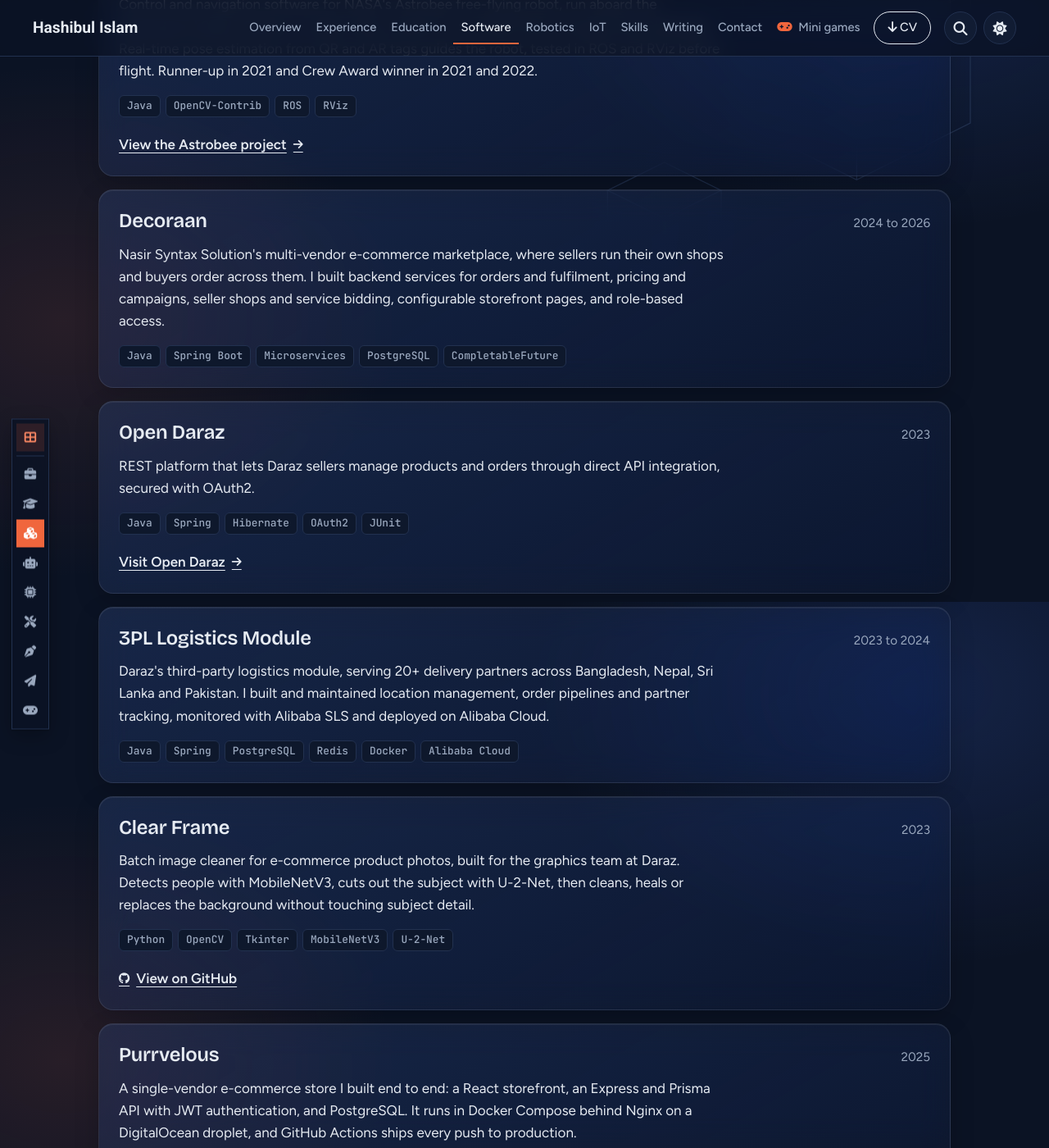
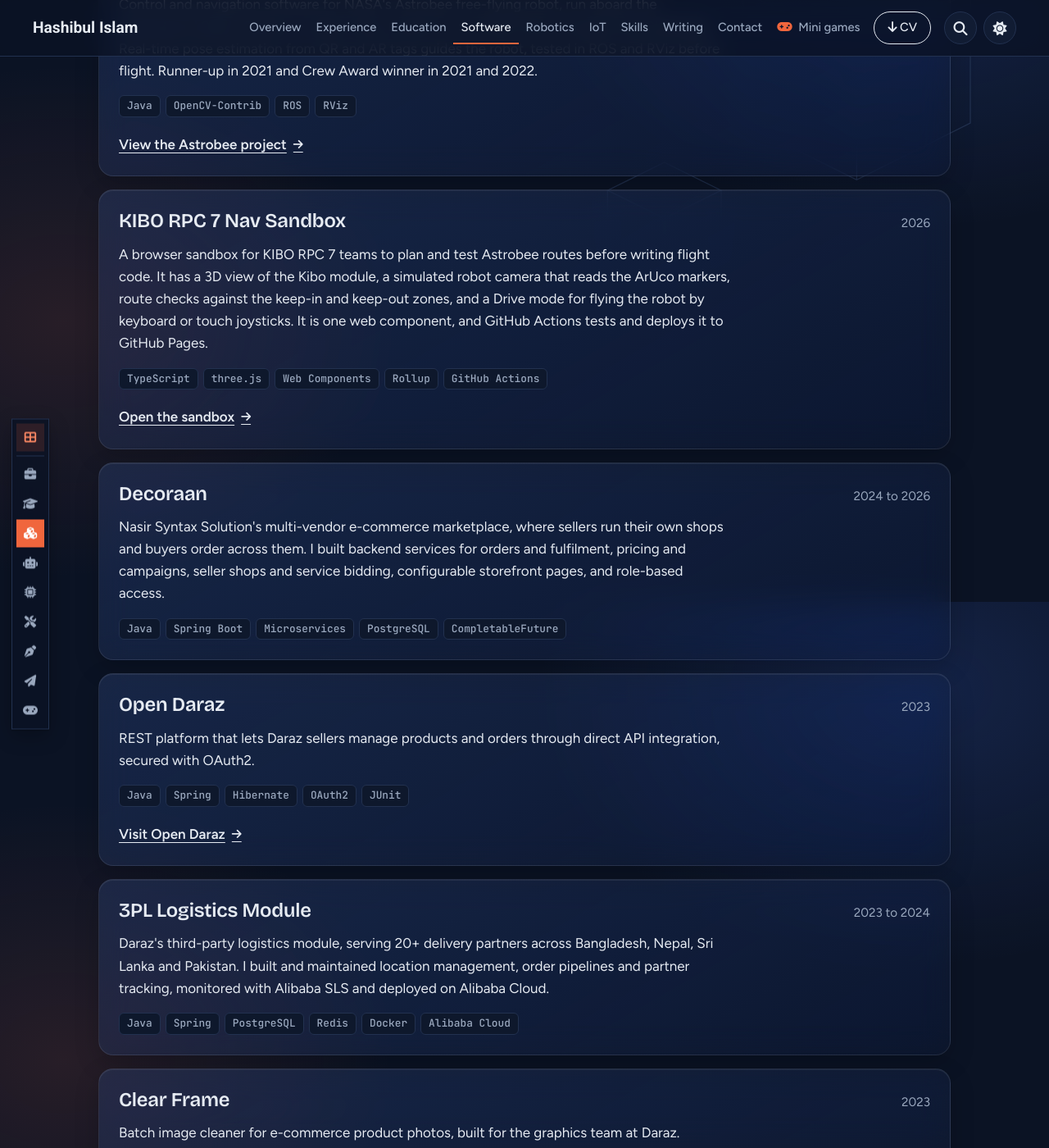
Before and after one commit to ihashib/ihashib.github.io, a Jekyll site: the page built from projects/index.html, in a window 1280 px wide and 1400 px high, scrolled down 235 px. Shown: the whole window at 82% size. Built offline with Jekyll 4.4.1, drawn with Linux system fonts in a browser that asks for light colours.

Commit message:
added kibor roc 7 sndbox

```diff
--- a/projects/index.html
+++ b/projects/index.html
@@ -31,6 +31,28 @@
           <li>Java</li><li>OpenCV-Contrib</li><li>ROS</li><li>RViz</li>
         </ul>
         <a class="project-link" href="https://drive.google.com/file/d/1LbiIwbwHw3qAXxAm_29r-K4MXJxWULG2/view" target="_blank" rel="noopener noreferrer">View the Astrobee project <i class="fas fa-arrow-right" aria-hidden="true"></i></a>
+      </div>
+    </article>
+
+    <article id="kibo-nav-sandbox" class="project" data-reveal>
+      <div class="card-body">
+        <div class="project-top">
+          <h3>KIBO RPC 7 Nav Sandbox</h3>
+          <span class="project-year">2026</span>
+        </div>
+        <p>
+          A browser sandbox for KIBO RPC 7 teams to plan and test Astrobee
+          routes before writing flight code. It has a 3D view of the Kibo
+          module, a simulated robot camera that reads the ArUco markers,
+          route checks against the keep-in and keep-out zones, and a Drive
+          mode for flying the robot by keyboard or touch joysticks. It is
+          one web component, and GitHub Actions tests and deploys it to
+          GitHub Pages.
+        </p>
+        <ul class="stack" aria-label="Stack">
+          <li>TypeScript</li><li>three.js</li><li>Web Components</li><li>Rollup</li><li>GitHub Actions</li>
+        </ul>
+        <a class="project-link" href="https://ihashib.github.io/kibo-rpc-7-mission-planner/" target="_blank" rel="noopener noreferrer">Open the sandbox <i class="fas fa-arrow-right" aria-hidden="true"></i></a>
       </div>
     </article>
 
--- a/styles/style.css
+++ b/styles/style.css
@@ -1016,6 +1016,11 @@
 .media-video img {
   cursor: pointer;
 }
+/* App screenshots show whole (cropping cuts the interface), on the app's own background */
+.media-screen img {
+  object-fit: contain;
+  background: #0c0f16;
+}
 .media img:focus-visible {
   outline: 3px solid var(--signal);
   outline-offset: -3px;
```
Also changed, not shown: robotics/index.html (+20 -0 lines), images/space/kibo-rpc-7-sandbox.jpg (added).
